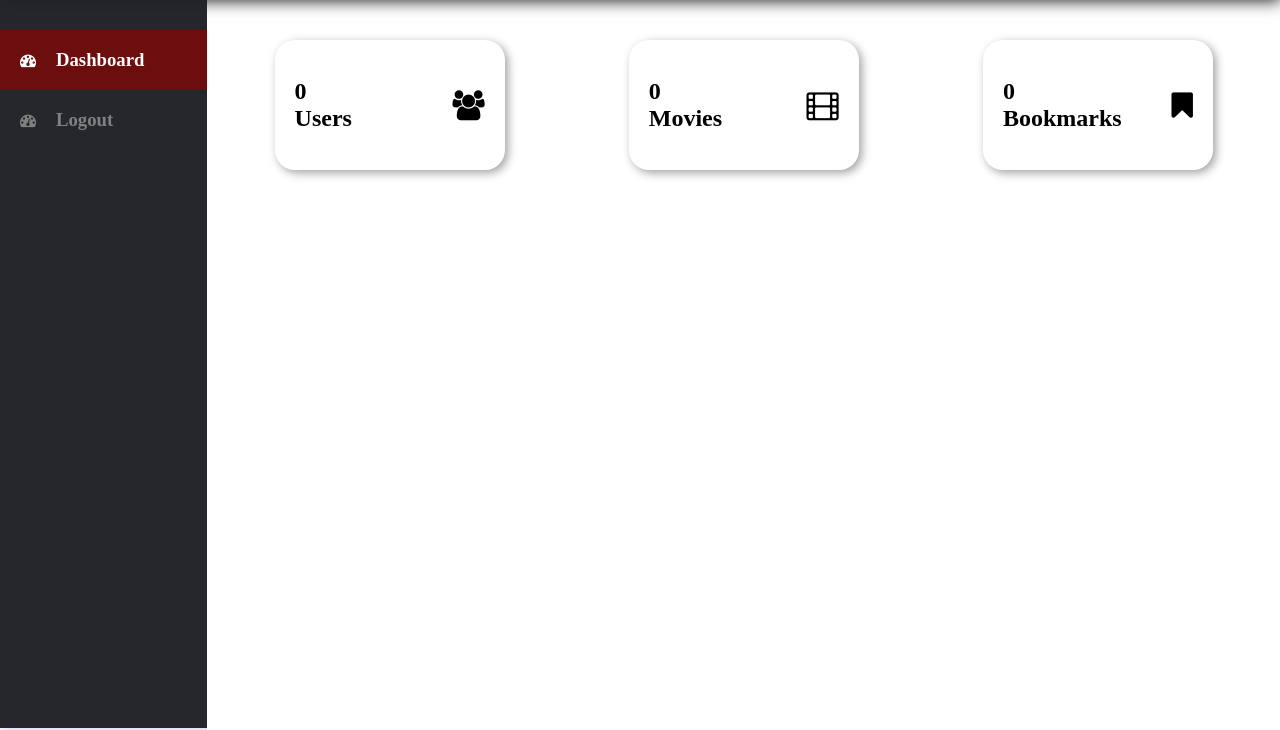
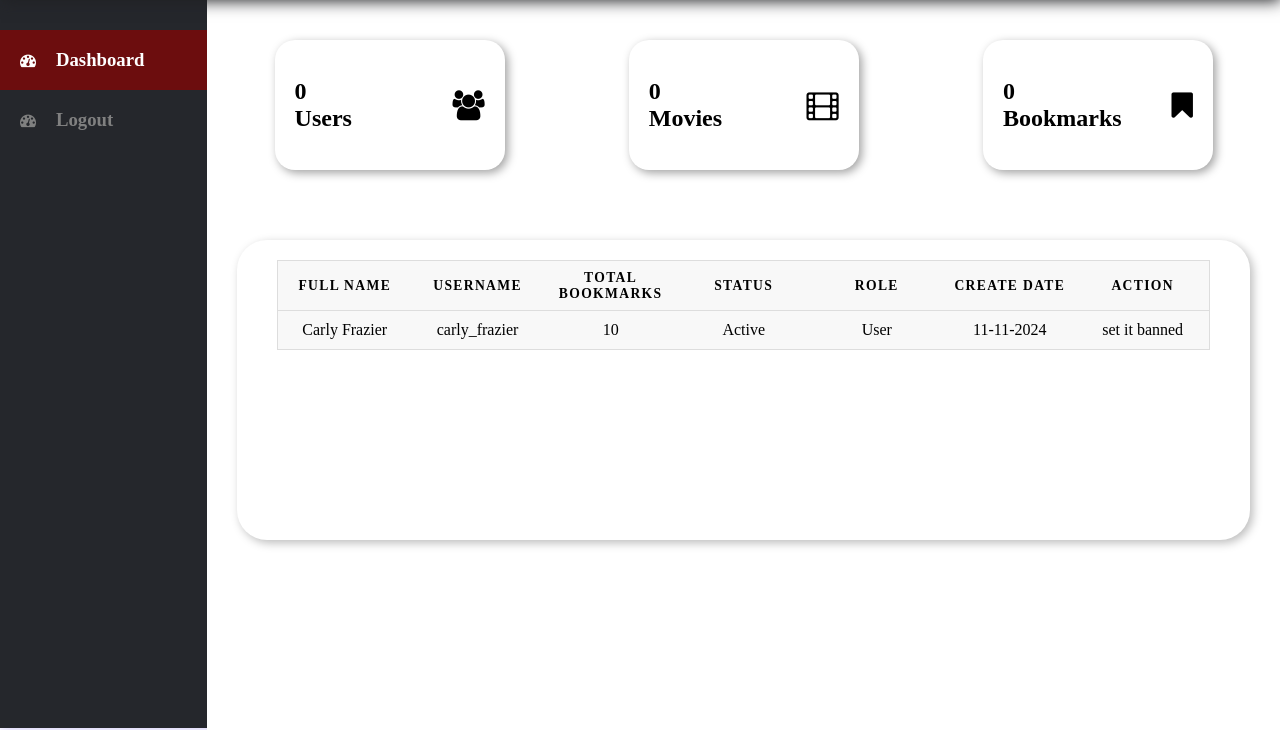
Before and after one commit to yousifdahabra/AI-Movie-Recommender, a PHP site: page /pages/admin/dashboard.html in a window 1280 px wide. Shown: the part 70-800 px from the top of the page. Run offline with PHP 8.4, Linux system fonts and the light colour scheme.

Commit message:
Add Dashboard - Tables to control user

```diff
--- a/front/pages/admin/dashboard.html
+++ b/front/pages/admin/dashboard.html
@@ -60,7 +60,36 @@
                     <i class="fa fa-bookmark" aria-hidden="true"></i>
                 </div>
             </div>
+            <div class="report-container">
+                <div class="report-body">
+                    <table>
+                        <thead>
+                            <tr>
+                                <th>Full Name</th>
+                                <th>Username</th>
+                                <th>Total Bookmarks</th>
+                                <th>Status</th>
+                                <th>Role</th>
+                                <th>Create Date</th>
+                                <th>Action</th>
+                            </tr>
+                        </thead>
+                        <tbody id="table_body">
+                            <tr>
+                                <td>Carly Frazier</td>
+                                <td>carly_frazier</td>
+                                <td>10</td>
+                                <td>Active</td>
+                                <td>User</td>
+                                <td>11-11-2024</td>
+                                <td>set it banned</td>
+                            </tr>
+                        </tbody>
 
+                    </table>
+
+                </div>
+            </div>
 
 
 
--- a/front/style/pages/dashboard.css
+++ b/front/style/pages/dashboard.css
@@ -100,6 +100,13 @@
     }
     .dashboard-nav-options{
         display: flex;
+        flex-direction: row;
+        flex-wrap: wrap;
+    }
+    .report-body table{
+        border-collapse: collapse;
+        width: 100%;
+        table-layout:auto;
     }
 }
 
@@ -142,3 +149,75 @@
     gap: 10px
 }
 /* End box */
+
+/* Start report table */
+.report-container {
+    min-height: 300px;
+    max-width: 1200px;
+    margin: 70px auto 0px auto;
+    background-color: #ffffff;
+    border-radius: 30px;
+    box-shadow: 3px 3px 10px rgb(188, 188, 188);
+    padding: 0px 20px 20px 20px;
+}
+
+.report-header {
+    height: 80px;
+    width: 100%;
+    display: flex;
+    align-items: center;
+    justify-content: space-between;
+    padding: 20px 20px 10px 20px;
+    border-bottom: 2px solid rgba(0, 20, 151, 0.59);
+}
+
+
+.report-body {
+    max-width: 1160px;
+    overflow-x: auto;
+    padding: 20px;
+}
+
+.report-topic-heading {
+    width: 100%;
+    margin-top: 15px;
+
+}
+
+table {
+    border: 1px solid #ccc;
+    border-collapse: collapse;
+    margin: 0;
+    padding: 0;
+    width: 100%;
+    table-layout: fixed;
+}
+
+table tr {
+    background-color: #f8f8f8;
+    border: 1px solid #ddd;
+    padding: .35em;
+}
+
+table th,
+table td {
+    padding: .625em;
+    text-align: center;
+}
+
+table th {
+    font-size: .85em;
+    letter-spacing: .1em;
+    text-transform: uppercase;
+}
+@media screen and (max-width: 470px) {
+    .report-header{
+        flex-direction: column;
+        height: auto !important;
+        gap: 10px;
+        margin-bottom: 20px;
+        padding:10px !important;
+    }
+}
+
+/* End report table */
```
